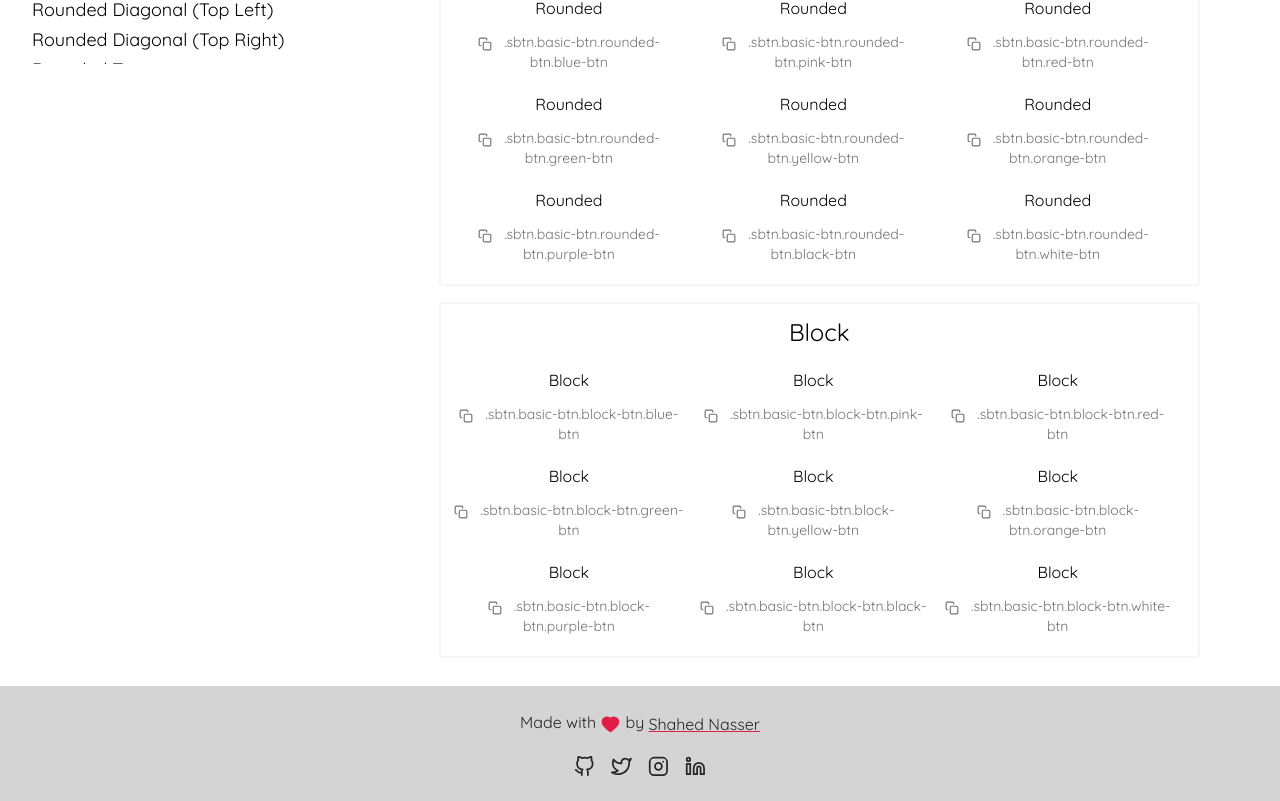
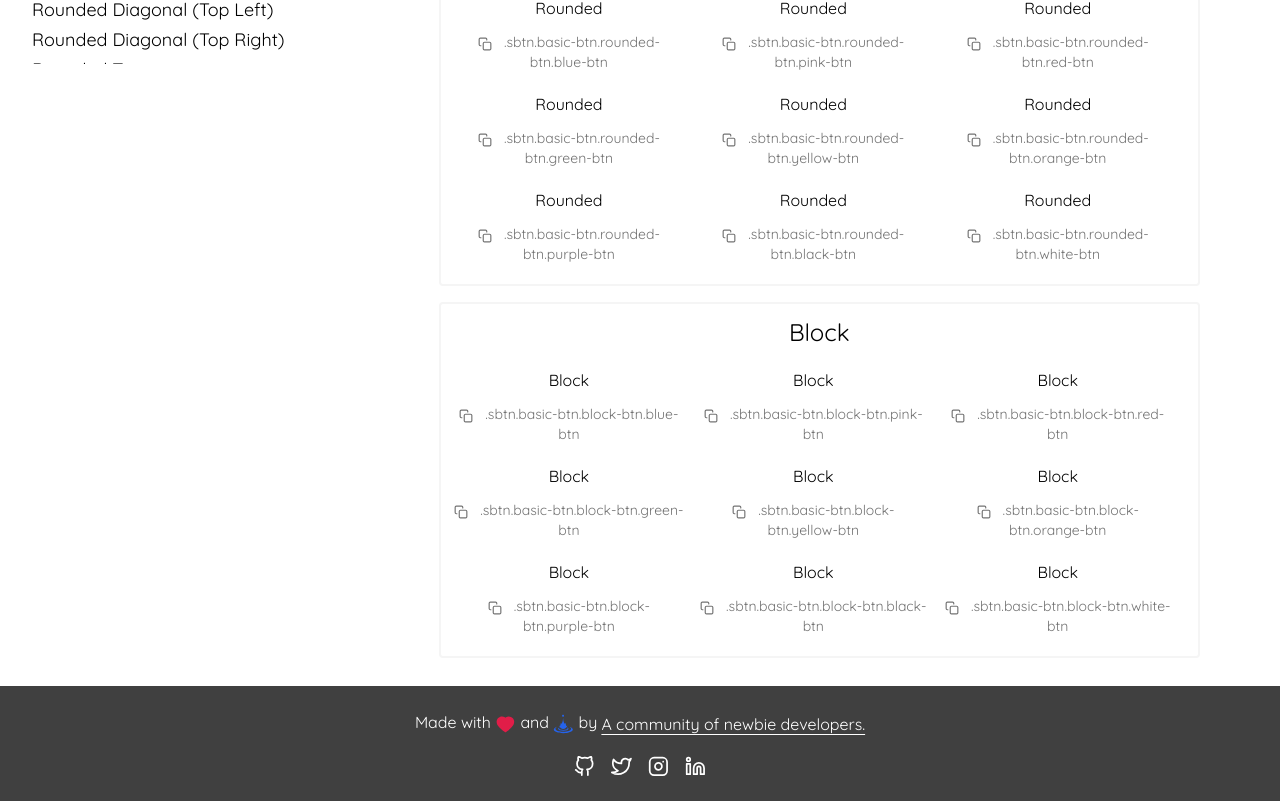
Before and after one commit to thanapoom21/clickableButtons, a Next.js app in the folder app/mbuttons/: page /examples in a window 1280 px wide. Shown: the part 602-1403 px from the top of the page. Built offline with nearby package versions, Linux system fonts and the light colour scheme.

Commit message:
change bg-color and increase underline offset

```diff
--- a/app/mbuttons/src/components/Footer.tsx
+++ b/app/mbuttons/src/components/Footer.tsx
@@ -1,27 +1,28 @@
 /* eslint-disable react/jsx-no-target-blank */
 import React from 'react'
 import { AiFillHeart } from 'react-icons/ai'
+import { GiDropletSplash } from 'react-icons/gi'
 import { FiGithub, FiInstagram, FiLinkedin, FiTwitter } from 'react-icons/fi'
 
 function Footer() {
   return (
-    <footer className="bg-gray-300 dark:bg-gray-600 text-gray-800 dark:text-white py-6 px-5 mt-3">
-      <div className="container text-center">
+    <footer className="bg-gray-700 dark:bg-gray-600 text-white dark:text-white py-6 px-5 mt-3">
+      <div className="container text-center mx-auto">
         <p>
-          Made with <AiFillHeart className="align-middle inline text-red-600" size="1.3rem" /> by
-          <a href="https://shahednasser.com" target="_blank" className="ml-1 align-middle underline-red">Shahed Nasser</a>
+          Made with <AiFillHeart className="align-middle inline text-red-600" size="1.3rem" /> and <GiDropletSplash className="align-middle inline text-blue-600" size="1.3rem"/> by
+          <a href="https://tpmusic.dev" target="_blank" className="ml-1 align-middle underline underline-offset-4">A community of newbie developers.</a>
         </p>
         <p className="mt-4">
-          <a href="https://github.com/sButtons/sbuttons" target="_blank" className="px-2 hover:opacity-70">
+          <a href="https://github.com/sButtons/sbuttons" target="_blank" className="px-2 hover:opacity-50">
             <FiGithub className="align-middle inline" size="1.3rem" />
           </a>
-          <a href="https://twitter.com/shahednasserr" target="_blank" className="px-2 hover:opacity-70">
+          <a href="https://twitter.com/shahednasserr" target="_blank" className="px-2 hover:opacity-50">
             <FiTwitter className="align-middle inline" size="1.3rem" />
           </a>
-          <a href="https://instagram.com/shahednasser95" target="_blank" className="px-2 hover:opacity-70">
+          <a href="https://instagram.com/shahednasser95" target="_blank" className="px-2 hover:opacity-50">
             <FiInstagram className="align-middle inline" size="1.3rem" />
           </a>
-          <a href="https://www.linkedin.com/in/shahed-nasser-7494b3140/" target="_blank" className="px-2 hover:opacity-70">
+          <a href="https://www.linkedin.com/in/shahed-nasser-7494b3140/" target="_blank" className="px-2 hover:opacity-50">
             <FiLinkedin className="align-middle inline" size="1.3rem" />
           </a>
         </p>
```
